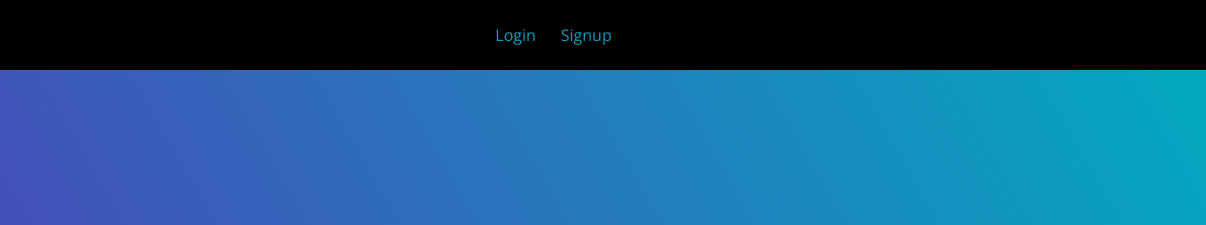
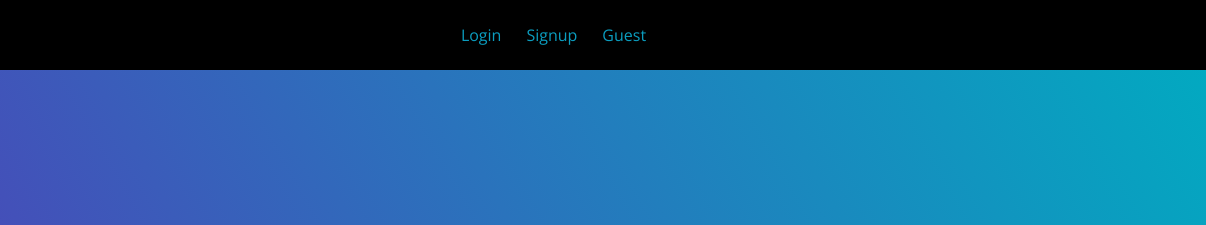
Before and after one commit to Someone68/TheDuckSquatArmy, a plain HTML site: page index.html in a window 1280 px wide. Shown: the top 225 px of the page, 74-1280 px from the left. Drawn offline with nearby package versions, Linux system fonts and the light colour scheme.

Commit message:
not working

```diff
--- a/index.html
+++ b/index.html
@@ -45,6 +45,7 @@
       <img src="img/favicon.png" alt="Home" onclick="location.href=('https://DuckSquatArmy.netlify.app')">
       <a href="login.html">Login</a>
       <a onclick="window.open('https://forms.gle/1o13tC8YYvikAsuJ6')">Signup</a>
+      <a href="Guest/guest.html">Guest</a>
     </nav>
 
     </div>
```
